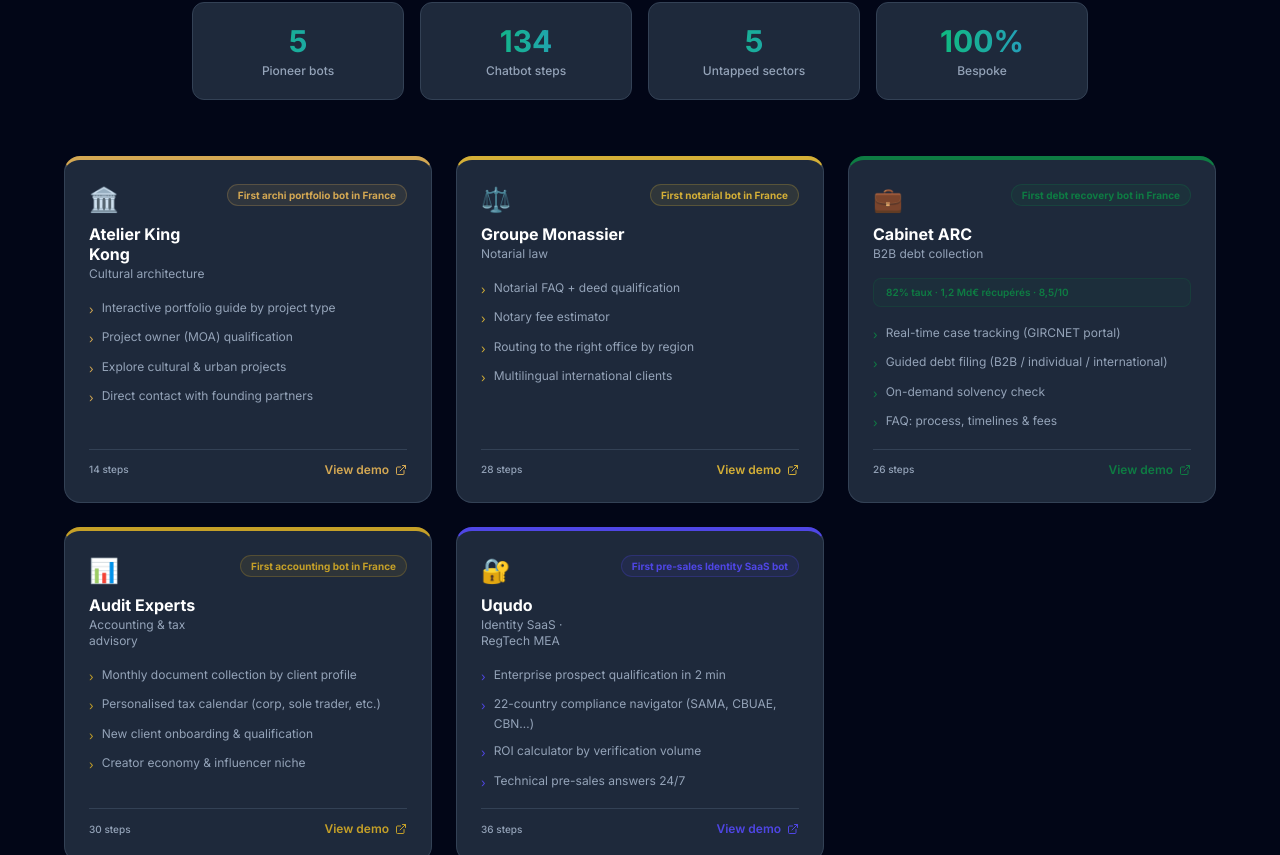
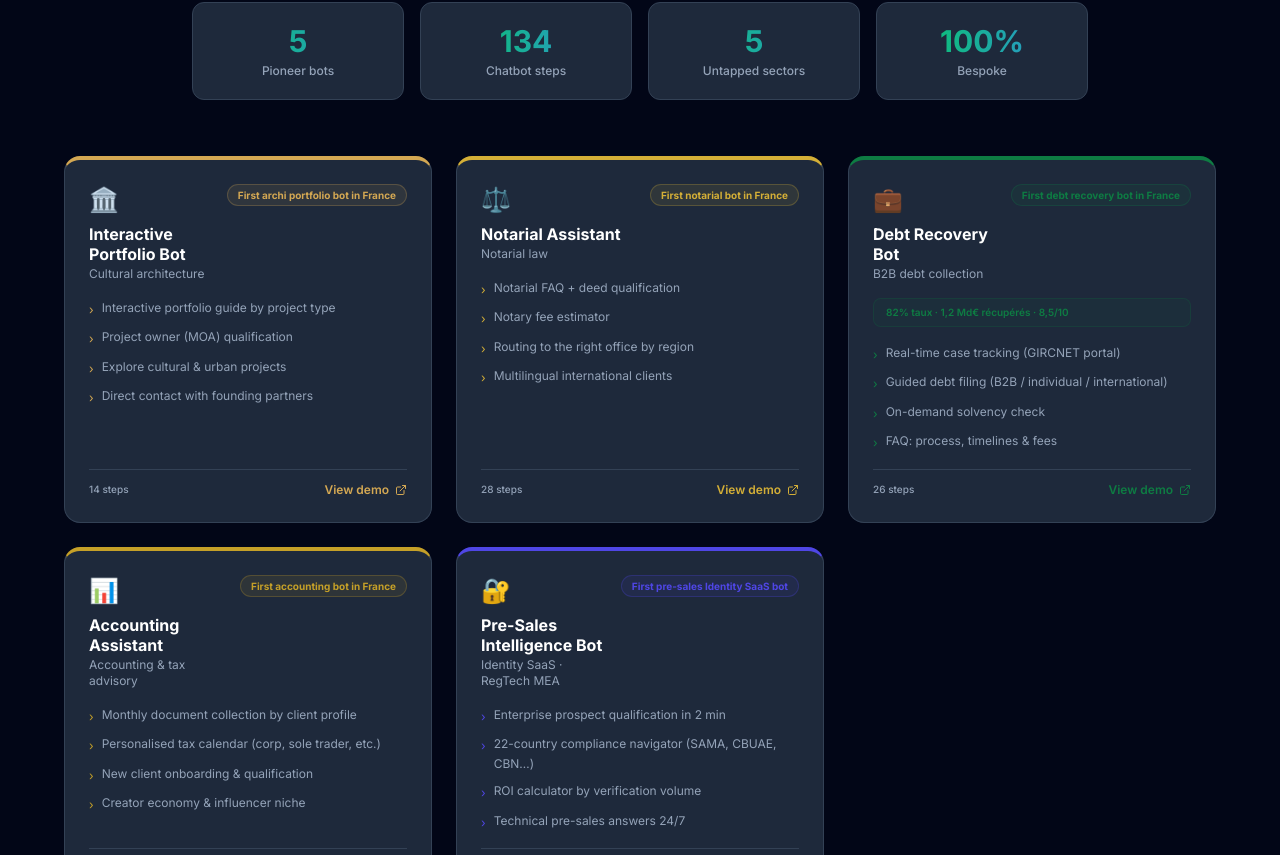
Before and after one commit to nbayonne76-ui/h-appi-website, a Next.js app: page /en/atelier in a window 1280 px wide. Shown: the part 404-1259 px from the top of the page. Built offline with nearby package versions, Linux system fonts and the light colour scheme.

Commit message:
fix: Replace company names with bot function names on Atelier page

```diff
--- a/app/[locale]/atelier/page.tsx
+++ b/app/[locale]/atelier/page.tsx
@@ -5,7 +5,8 @@
 
 const bots = [
   {
-    client: 'Atelier King Kong',
+    nameFr: 'Bot Portfolio Interactif',
+    nameEn: 'Interactive Portfolio Bot',
     sectorFr: 'Architecture culturelle',
     sectorEn: 'Cultural architecture',
     pioneerFr: '1er bot portfolio archi de France',
@@ -28,7 +29,8 @@
     url: 'https://happi-kingkong.vercel.app',
   },
   {
-    client: 'Groupe Monassier',
+    nameFr: 'Assistant Notarial',
+    nameEn: 'Notarial Assistant',
     sectorFr: 'Notariat',
     sectorEn: 'Notarial law',
     pioneerFr: '1er bot notarial de France',
@@ -51,7 +53,8 @@
     url: 'https://happi-groupe-monassier.vercel.app',
   },
   {
-    client: 'Cabinet ARC',
+    nameFr: 'Bot Recouvrement de Créances',
+    nameEn: 'Debt Recovery Bot',
     sectorFr: 'Recouvrement de créances B2B',
     sectorEn: 'B2B debt collection',
     pioneerFr: '1er bot recouvrement de France',
@@ -75,7 +78,8 @@
     url: 'https://happi-cabinet-arc.vercel.app',
   },
   {
-    client: 'Audit Experts',
+    nameFr: 'Assistant Expert-Comptable',
+    nameEn: 'Accounting Assistant',
     sectorFr: 'Expertise comptable',
     sectorEn: 'Accounting & tax advisory',
     pioneerFr: '1er bot comptable de France',
@@ -98,7 +102,8 @@
     url: 'https://happi-audit-expert.vercel.app',
   },
   {
-    client: 'Uqudo',
+    nameFr: 'Bot Pre-Sales Intelligence',
+    nameEn: 'Pre-Sales Intelligence Bot',
     sectorFr: 'Identity SaaS · RegTech MEA',
     sectorEn: 'Identity SaaS · RegTech MEA',
     pioneerFr: '1er bot pre-sales Identity SaaS',
@@ -189,9 +194,11 @@
                 const sector = fr ? bot.sectorFr : bot.sectorEn;
                 const pioneer = fr ? bot.pioneerFr : bot.pioneerEn;
 
+                const name = fr ? bot.nameFr : bot.nameEn;
+
                 return (
                   <div
-                    key={bot.client}
+                    key={bot.nameFr}
                     className="bg-happi-surface border border-happi-border rounded-2xl overflow-hidden flex flex-col hover:border-white/20 transition-colors group"
                     style={{ borderTopWidth: '4px', borderTopColor: bot.color }}
                   >
@@ -202,7 +209,7 @@
                         <div>
                           <div className="text-2xl mb-2">{bot.icon}</div>
                           <h2 className="text-base font-bold text-white leading-tight">
-                            {bot.client}
+                            {name}
                           </h2>
                           <div className="text-happi-muted text-xs mt-0.5">{sector}</div>
                         </div>
```
